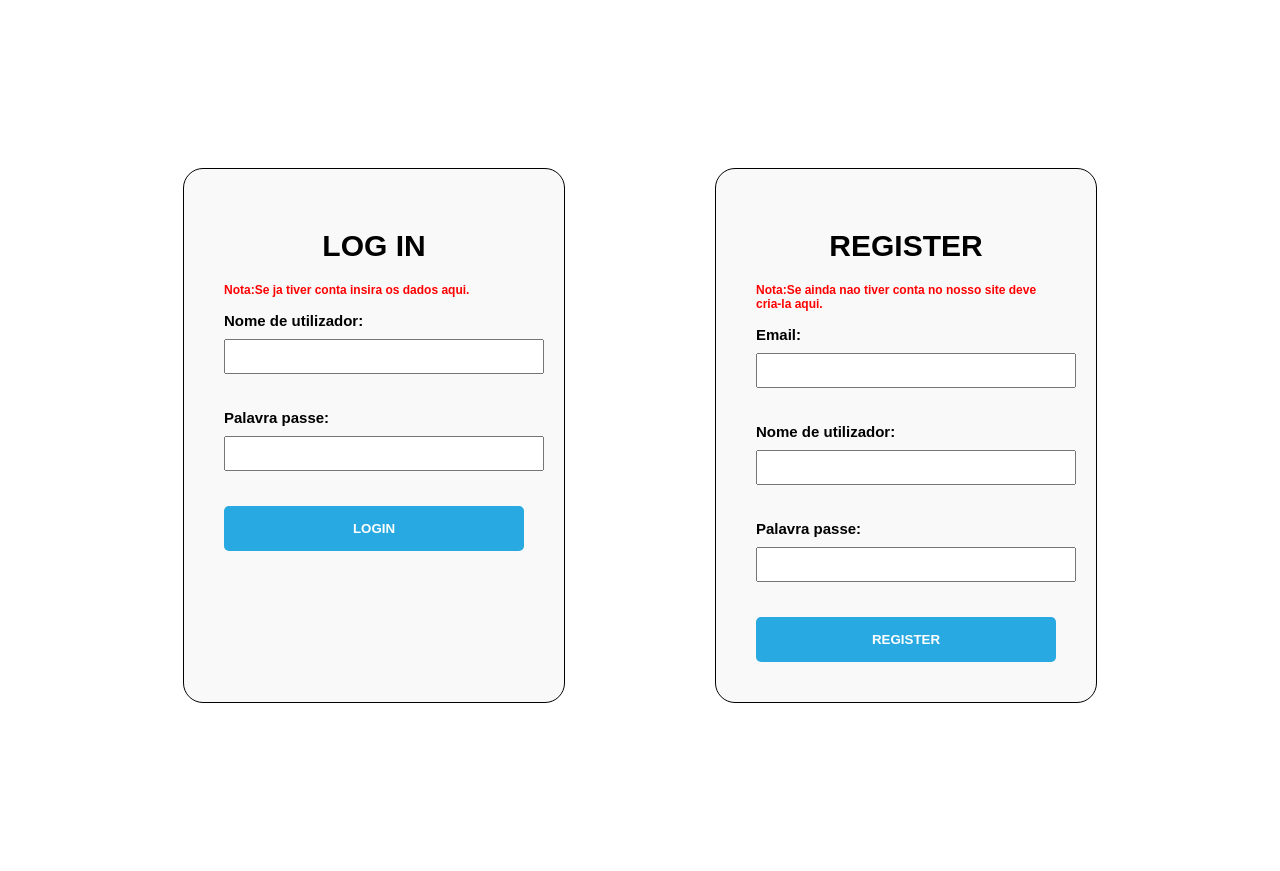
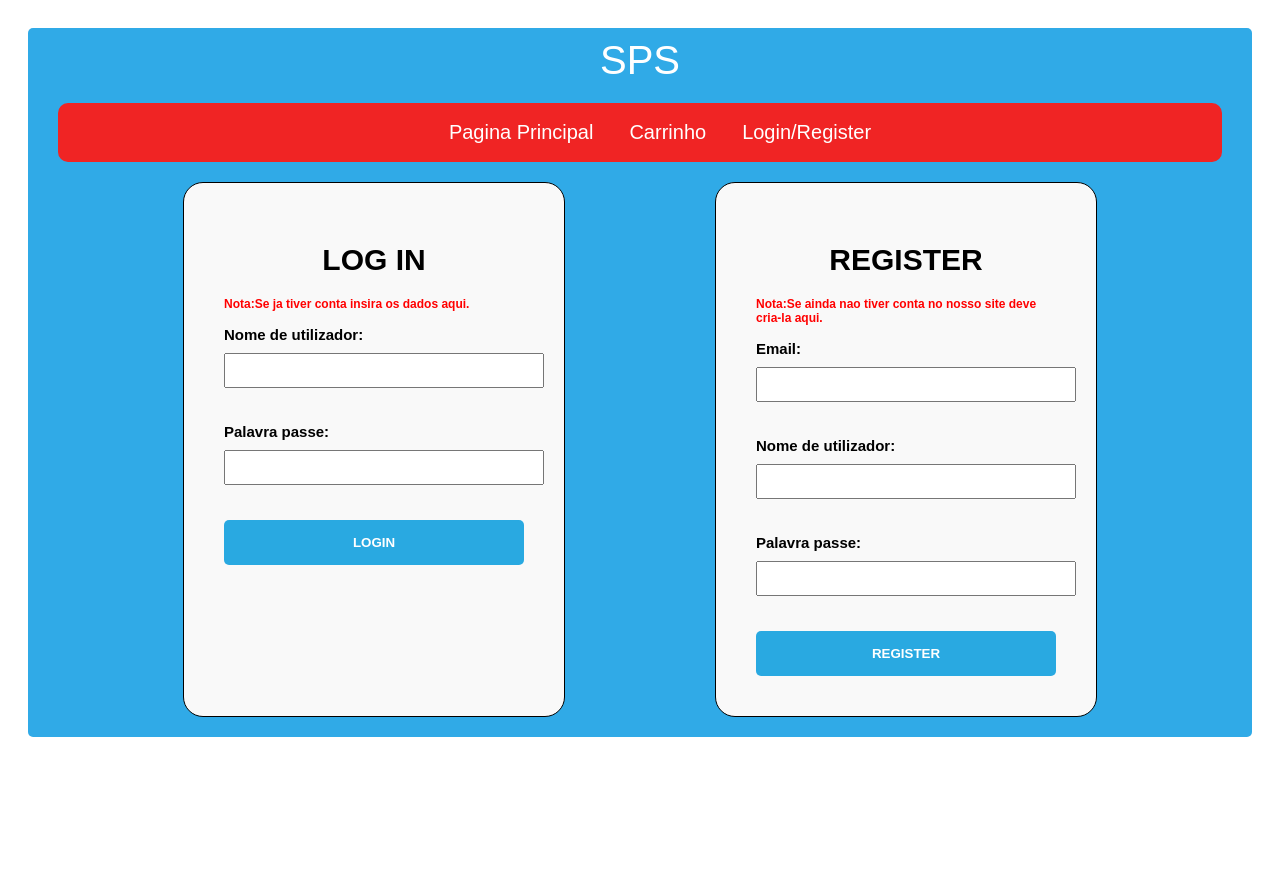
Before and after one commit to shortiwsky/Comercio_eletro, a PHP site: page /LOGIN.html in a window 1280 px wide. After the commit the page ends 737 px from the top, so only its background shows below. Run offline with PHP 8.4, Linux system fonts and the light colour scheme.

Commit message:
Adição dos styles na pagina indicada

```diff
--- a/LOGIN.html
+++ b/LOGIN.html
@@ -1,9 +1,16 @@
 <!DOCTYPE html>
 <head>
     <title>SPS | LOGIN/REGISTER</title>
-    <link rel="stylesheet" href="styles.css">
+    <link rel="stylesheet" href="styles/styles.css">
 </head>
 <body>
+    <div class="caixa">
+        <SPS>SPS</SPS>
+        <menu>
+            <lista><a href="pagina_principal.html">Pagina Principal</a></lista>
+            <lista><a href="carrinho.html">Carrinho</a></lista>
+            <lista><a href="LOGIN.html">Login/Register</a></lista>
+        </menu>
     <div class="container">
         <div class="form-box">
             <h1>LOG IN</h1>
@@ -16,7 +23,6 @@
 
             <button><a href="produto.html">LOGIN</a></button>
         </div>
-
         <div class="form-box">
             <h1>REGISTER</h1>
             <h2>Nota:Se ainda nao tiver conta no nosso site deve cria-la aqui.</h2>
--- a/styles/styles.css
+++ b/styles/styles.css
@@ -1,9 +1,10 @@
+/*Estilos do LOGIN*/
 body {
-   font-family: Arial, sans-serif;
+   font-family: 'Oswald', sans-serif;
    padding: 10px;
 }
 .container {
-   margin: 150px;
+   margin: 10px;
    display: flex;
    justify-content: center;
    gap: 150px;
@@ -53,3 +54,35 @@ a {
    text-decoration: none;
    color: white;
 }
+/*Caixa para o nome do site*/
+.caixa {
+    background-color: #30aae7;
+    padding: 10px;
+    padding: 10px;
+    margin: 10px;
+    border-radius: 5px;
+}
+SPS {
+   display: flex;
+   justify-content: center;
+   font-size: 40px;
+   color: white;
+}
+/*Barra para o carrinho e assim*/
+lista a {
+    display: block;
+    color: white;
+    padding: 18px 18px;
+    font-size:20px
+}
+lista a:hover {
+    background-color: #b63333;
+}
+menu {
+    list-style-type: none;
+    margin: 20px;
+    display: flex;
+    justify-content: center;
+    background-color: #f02424;
+    border-radius: 10px;
+}
```
